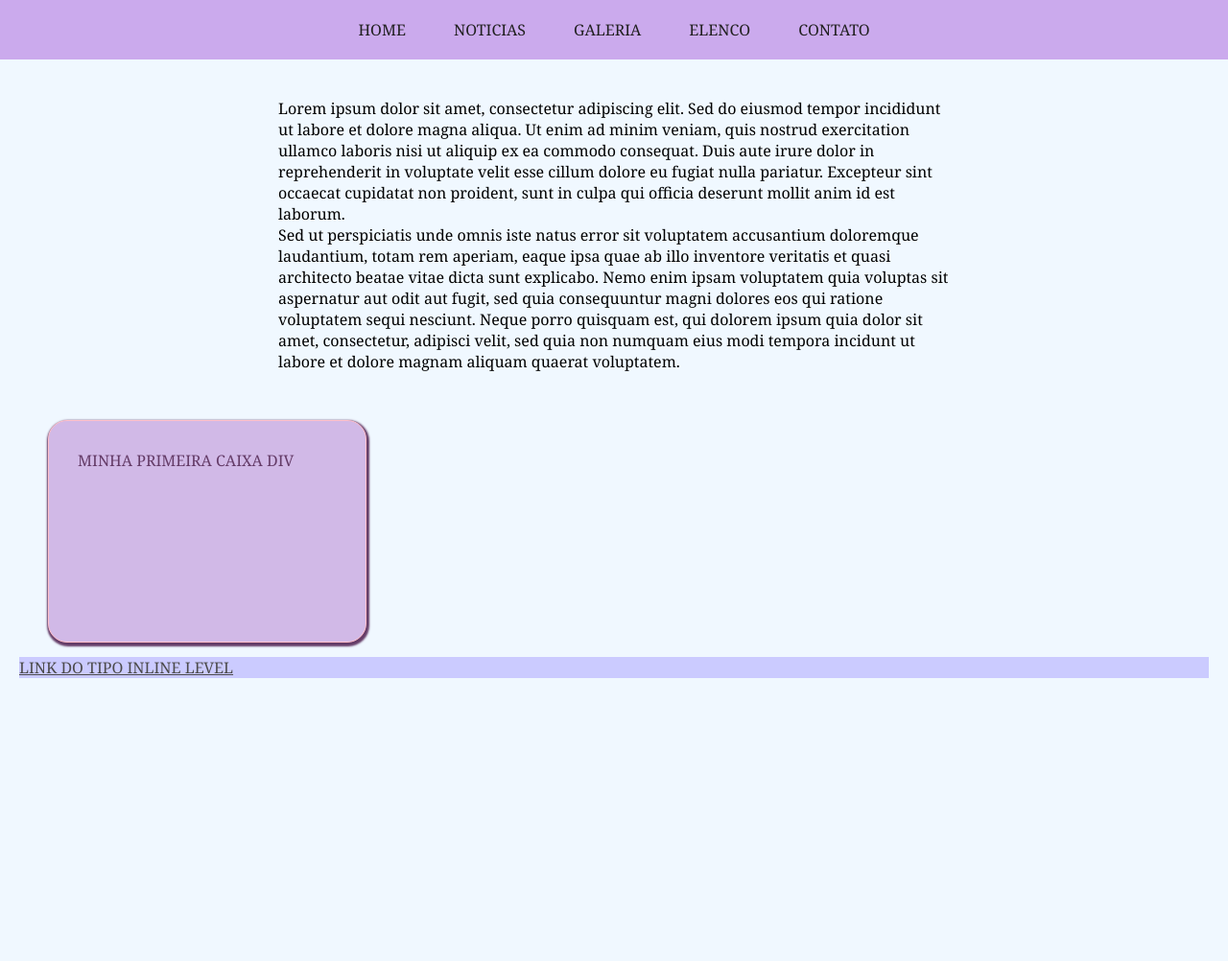
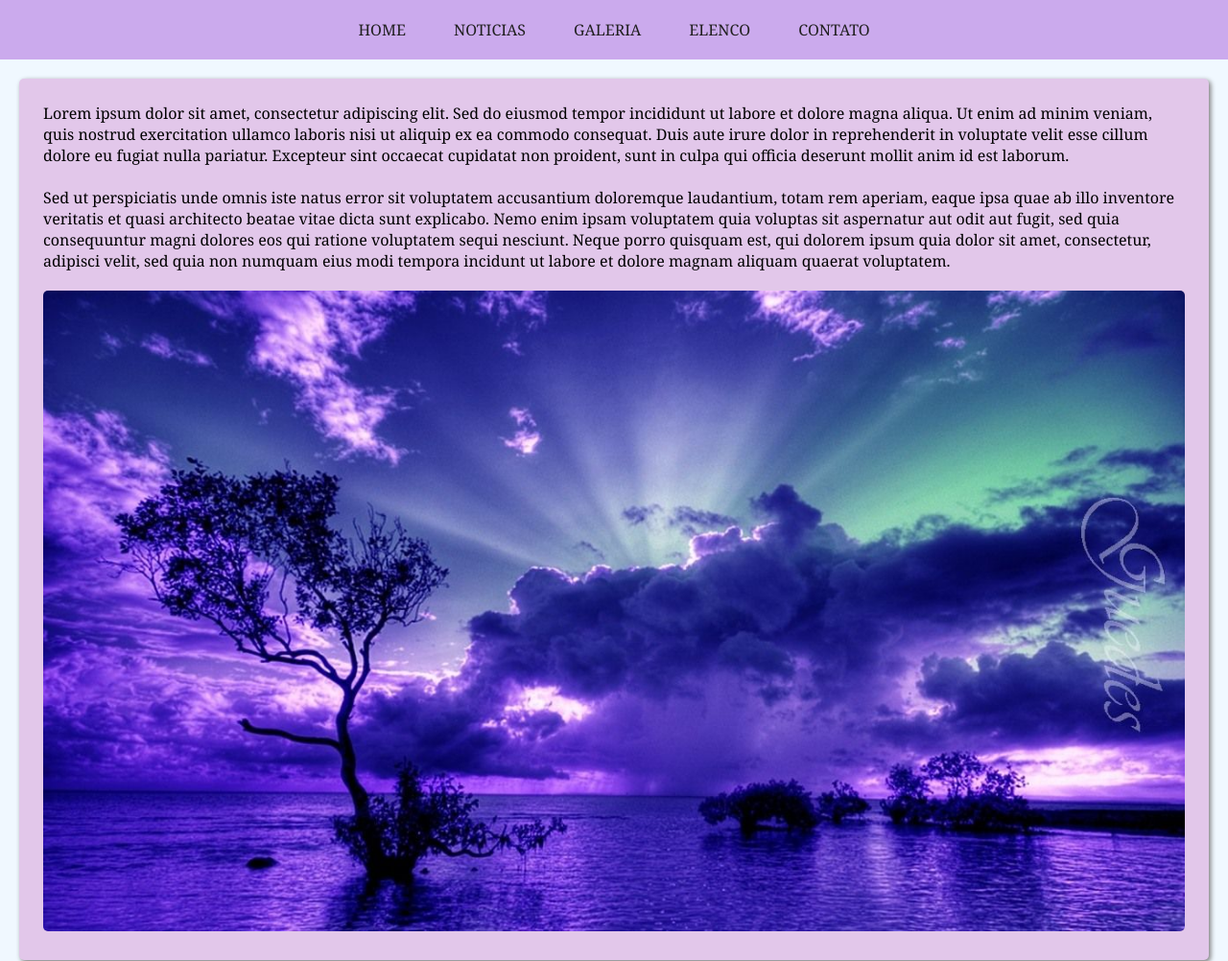
Before and after one commit to ericaanfiloquio/webdevelopment, a plain HTML site: page index1.html in a window 1280 px wide. Shown: the top 1002 px of the page at 96% size. Before the commit the page ends 800 px from the top, so only its background shows below. Drawn offline with Linux system fonts and the light colour scheme.

Commit message:
Adding img

```diff
--- a/css/style1.css
+++ b/css/style1.css
@@ -51,6 +51,25 @@ body {
 
 }
 
+
+.post {
+    max-width: 1500px;
+    background-color: rgb(226, 199, 234);
+    margin: auto;
+    padding: 25px;
+    box-shadow: 2px 2px 5px 0.2px gray;
+    border-radius: 5px;
+
+}
+
+.img-paisagem {
+    width: 100%;
+    margin-top: 20px;
+    border-radius: 5px;
+
+}
+
+
 .exemplo {
     background-color: rgb(209, 185, 231);
     width: 300px;
@@ -75,10 +94,3 @@ body {
     display: block;
     color:rgb(76, 75, 75)
 }
-
-.post {
-    width: 700px;
-    margin: 20px auto 0 auto;
-    align-items: center;
-    justify-content: center;
-}
--- a/index1.html
+++ b/index1.html
@@ -30,14 +30,16 @@
                 Duis aute irure dolor in reprehenderit in voluptate velit esse cillum dolore eu fugiat nulla pariatur.
                 Excepteur sint occaecat cupidatat non proident, sunt in culpa qui officia deserunt mollit anim id est laborum.
             </p>
-
+            <br>
             <p>
                 Sed ut perspiciatis unde omnis iste natus error sit voluptatem accusantium doloremque laudantium,
                 totam rem aperiam, eaque ipsa quae ab illo inventore veritatis et quasi architecto beatae vitae dicta sunt explicabo.
                 Nemo enim ipsam voluptatem quia voluptas sit aspernatur aut odit aut fugit, sed quia consequuntur magni dolores eos qui ratione voluptatem sequi nesciunt.
                 Neque porro quisquam est, qui dolorem ipsum quia dolor sit amet, consectetur, adipisci velit, sed quia non numquam eius modi tempora incidunt ut labore et dolore magnam aliquam quaerat voluptatem.
             </p>
+            <img src="\img\paisagem1.jpg" alt="paisagem" class="img-paisagem">
         </section>
+
 
         <div class="exemplo">
             MINHA PRIMEIRA
```
Also changed, not shown: img/paisagem1.jpg (added).
